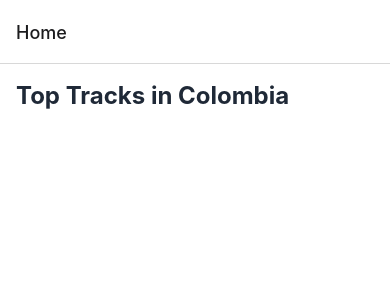
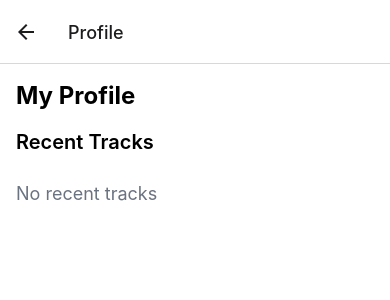
Before and after one commit to crcascr/spotyfm, a React Native app: screen /Profile in a window 390 px wide. Shown: the top 300 px of the page. Built offline with nearby package versions, Linux system fonts and the light colour scheme; no server answers.

Commit message:
Creacion de screen de perfil de usuario

```diff
--- a/App.tsx
+++ b/App.tsx
@@ -6,6 +6,7 @@ import { NavigationContainer } from "@react-navigation/native";
 import { createNativeStackNavigator } from "@react-navigation/native-stack";
 import HomeScreen from "./src/screens/HomeScreen";
 import DetailsScreen from "./src/screens/DetailsScreen";
+import ProfileScreen from "./src/screens/ProfileScreen";
 import { RootStackParamList } from "./src/types/navigation";
 
 import './global.css'
@@ -28,6 +29,7 @@ const App: React.FC = () => {
       <Stack.Navigator>
         <Stack.Screen name="Home" component={HomeScreen} />
         <Stack.Screen name="Details" component={DetailsScreen} />
+        <Stack.Screen name="Profile" component={ProfileScreen} />
       </Stack.Navigator>
     </NavigationContainer>
   );
--- a/package.json
+++ b/package.json
@@ -13,13 +13,14 @@
     "@react-navigation/native": "^6.1.17",
     "@react-navigation/native-stack": "^6.10.0",
     "axios": "^1.7.2",
-    "expo": "~51.0.19",
+    "expo": "^51.0.20",
     "expo-status-bar": "~1.12.1",
     "nativewind": "^2.0.11",
     "react": "18.2.0",
     "react-native": "0.74.3",
     "react-native-safe-area-context": "4.10.1",
-    "react-native-screens": "3.31.1"
+    "react-native-screens": "3.31.1",
+    "expo-linear-gradient": "~13.0.2"
   },
   "devDependencies": {
     "@babel/core": "^7.20.0",
--- a/src/screens/HomeScreen.tsx
+++ b/src/screens/HomeScreen.tsx
@@ -84,15 +84,21 @@ const HomeScreen: React.FC = () => {
   return (
     <View className="flex-1 bg-white">
       <StatusBar style="dark" />
+      <View className='flex-row justify-between items-center p-4 bg-gray-100'>
+      <Text className="text-2xl font-bold text-gray-800">
+            Top Tracks in Colombia
+          </Text>
+          <TouchableOpacity
+            className='bg-blue-500 px-4 py-2 rounded-full'
+            onPress={() => navigation.navigate("Profile")}
+          >
+            <Text className='text-white font-semibold'>Profile</Text>
+          </TouchableOpacity>
+      </View>
       <FlatList
         data={topTracks}
         renderItem={renderTrackItem}
         keyExtractor={(item) => item.mbid || item.name}
-        ListHeaderComponent={
-          <Text className="text-2xl font-bold text-gray-800 p-4">
-            Top Tracks in Colombia
-          </Text>
-        }
       />
     </View>
   );
--- /dev/null
+++ b/src/screens/ProfileScreen.tsx
@@ -0,0 +1,57 @@
+import React, { useEffect, useState } from "react";
+import { View, Text, FlatList, TouchableOpacity } from "react-native";
+import AsyncStorage from "@react-native-async-storage/async-storage";
+import { useNavigation } from "@react-navigation/native";
+import { NativeStackNavigationProp } from "@react-navigation/native-stack";
+import { RootStackParamList } from "../types/navigation";
+
+type ProfileScreenNavigationProp = NativeStackNavigationProp<
+  RootStackParamList,
+  "Profile"
+>;
+
+const ProfileScreen: React.FC = () => {
+  const [recentTracks, setRecentTracks] = useState<string[]>([]);
+  const navigation = useNavigation<ProfileScreenNavigationProp>();
+
+  useEffect(() => {
+    loadRecentTracks();
+  }, []);
+
+  const loadRecentTracks = async () => {
+    try {
+      const storedTracks = await AsyncStorage.getItem("recentTracks");
+      if (storedTracks) {
+        setRecentTracks(JSON.parse(storedTracks));
+      }
+    } catch (error) {
+      console.error("Error loading recent tracks:", error);
+    }
+  };
+
+  const renderTrackItem = ({ item }: { item: string }) => (
+    <TouchableOpacity
+      className="p-4 border-b border-gray-200"
+      onPress={() => navigation.navigate("Details", { artist: item })}
+    >
+      <Text className="text-lg">{item}</Text>
+    </TouchableOpacity>
+  );
+
+  return (
+    <View className="flex-1 bg-white">
+      <Text className="text-2xl font-bold p-4">My Profile</Text>
+      <Text className="text-xl font-semibold px-4 pb-2">Recent Tracks</Text>
+      <FlatList
+        data={recentTracks}
+        renderItem={renderTrackItem}
+        keyExtractor={(item, index) => index.toString()}
+        ListEmptyComponent={
+          <Text className="text-lg text-gray-500 p-4">No recent tracks</Text>
+        }
+      />
+    </View>
+  );
+};
+
+export default ProfileScreen;
--- a/src/types/navigation.ts
+++ b/src/types/navigation.ts
@@ -1,4 +1,5 @@
 export type RootStackParamList = {
     Home: undefined;
     Details: { artist: string };
+    Profile: undefined;
   };
```
Also changed, not shown: 1 other file (tests, documents, lock files or other folders).
